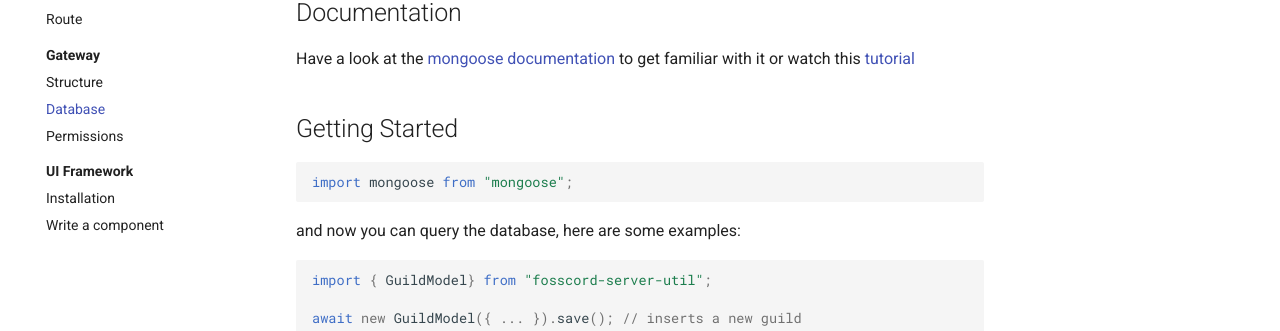
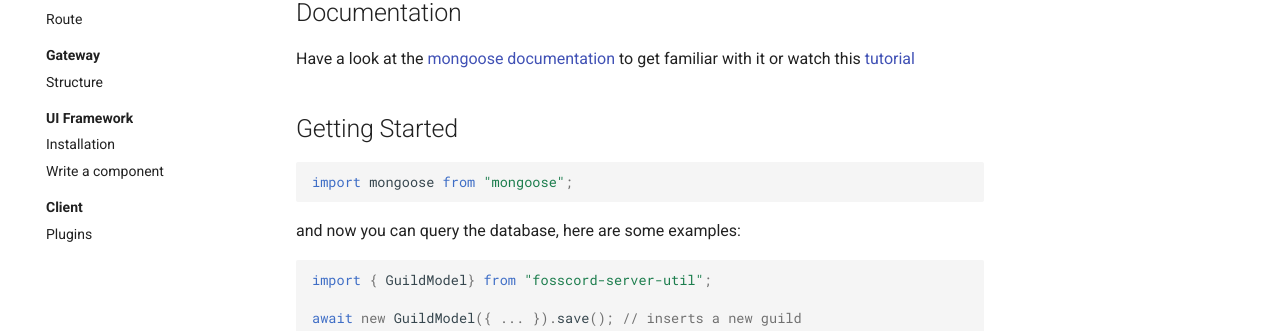
Before and after one commit to spacebarchat/docs, an MkDocs documentation site: the page built from docs/server_util/database.md, in a window 1280 px wide. Shown: the part 343-674 px from the top of the page. Built offline with MkDocs 1.6.1 and Material for MkDocs 9.7.7, drawn with Linux system fonts in a browser that asks for light colours; comment, search, counter and statistics services are not loaded.

Commit message:
:bug: fix sidebar

```diff
--- a/mkdocs.yml
+++ b/mkdocs.yml
@@ -40,12 +40,13 @@ nav:
   - "Gateway":
       - gateway/index.md
       - gateway/structure.md
-      - server_util/database.md
-      - server_util/permissions.md
   - "UI Framework":
       - UI/index.md
       - UI/installation.md
       - UI/write_a_component.md
+  - "Client":
+      - client/index.md
+      - plugins.md
 markdown_extensions:
   - pymdownx.highlight
   - pymdownx.superfences
```
Also changed, not shown: docs/server_util/database.md (+2 -0 lines), docs/client/index.md (added).
